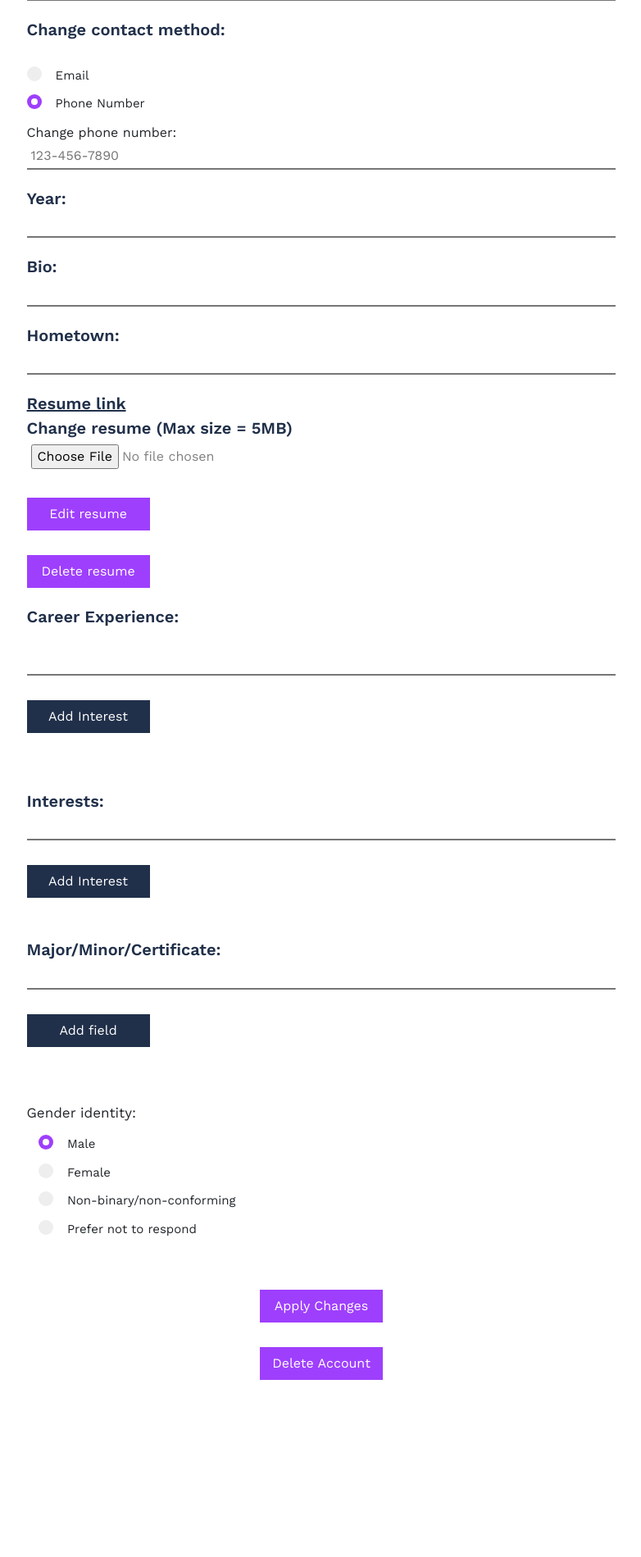
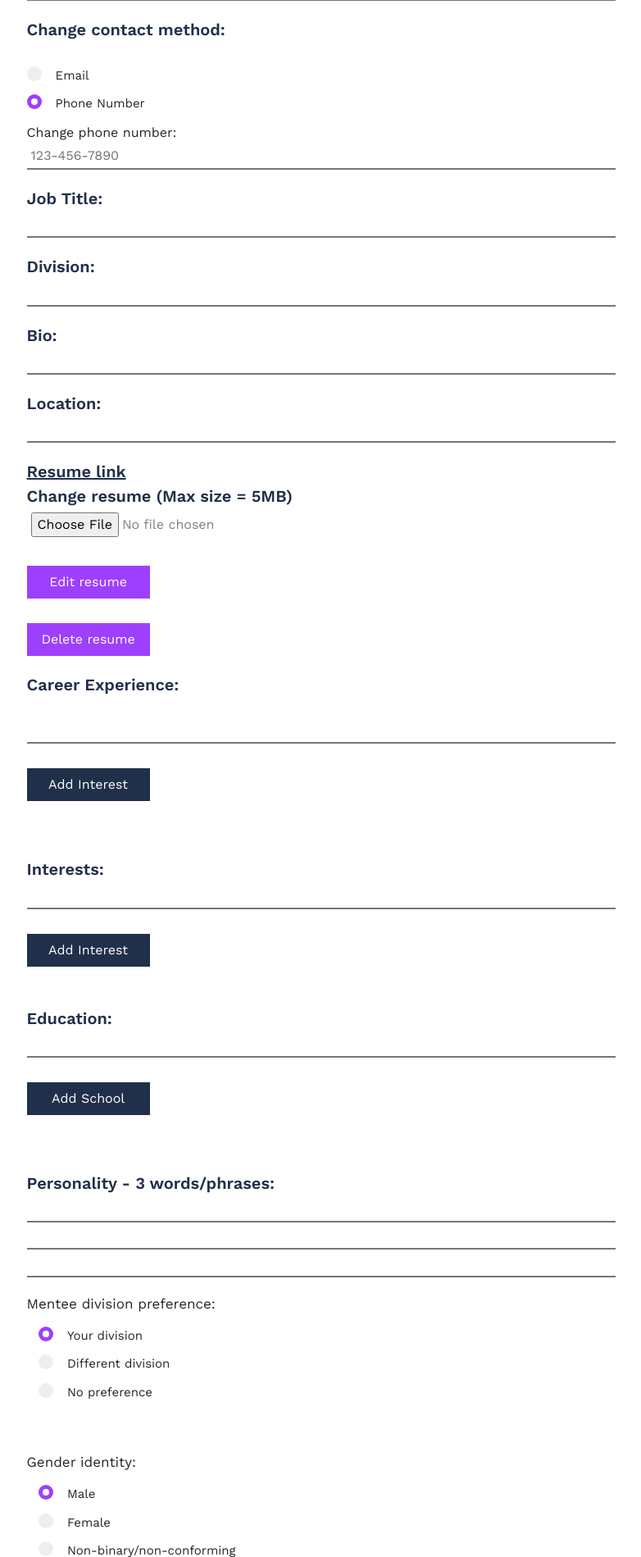
Before and after one commit to brennanb2025/leva_development, a Flask app: template app/templates/edit_profile_revised.html in a window 1280 px wide. Shown: the part 701-2600 px from the top of the page at 82% size, without its empty margins (248-1030 px from the left). Run offline with Flask 2, Linux system fonts and the light colour scheme; the template is opened without the code that fills it, so the values that code supplies are empty; parts of the project's set-up code (start-up, migrations or seed data) failed here and were passed over; some libraries are stand-ins or nearby versions.

Commit message:
Revert commit "Changes to register, profile, edit profile in preparation for beta test"

```diff
--- a/app/templates/edit_profile_revised.html
+++ b/app/templates/edit_profile_revised.html
@@ -222,8 +222,7 @@
                                             </div>
                                         </div>
 
-                                        <!-- Job title commented out for beta test -->
-                                        <!-- <div class="single">
+                                        <div class="single">
                                             <div class="label">
                                                 Job Title:
                                             </div>
@@ -231,11 +230,11 @@
                                             <div class="answer">
                                                 <input id="current_occupation" name="current_occupation" value="{{ user.current_occupation }}">
                                             </div>
-                                        </div> -->
+                                        </div>
 
                                         <div class="single">
                                             <div class="label">
-                                                Year:
+                                                Division:
                                             </div>
 
                                             <div class="answer">
@@ -255,7 +254,7 @@
 
                                         <div class="single">
                                             <div class="label">
-                                                Hometown:
+                                                Location:
                                             </div>
 
                                             <div class="answer">
@@ -373,8 +372,7 @@
 
                                         <div class="single">
                                             <div class="label">
-                                                <!-- Education: -->
-                                                Major/Minor/Certificate:
+                                                Education:
                                             </div>
 
                                             <div class="answer">
@@ -384,7 +382,7 @@
                                                         <option value="{{school.title}}">
                                                     {% endfor %}
                                                 </datalist>
-                                                <button id="addEducation" type="button" onclick="add_education()">Add field</button>
+                                                <button id="addEducation" type="button" onclick="add_education()">Add School</button>
                                                 <input type="hidden" id="num_education_listings" name="num_education_listings" value="0">
                                                 <br/><br/>
                                                 <table class="center" id="educationTable">
@@ -403,8 +401,8 @@
                                             </div>
                                         </div>
 
-                                        <!-- Personality commented out for beta test -->
-                                        <!-- <div class="single">
+
+                                        <div class="single">
                                             <div class="label">
                                                 Personality - 3 words/phrases:
                                             </div>
@@ -425,7 +423,7 @@
                                                     </ul>
                                                 {% endif %}
                                             {% endwith %}
-                                        </div> -->
+                                        </div>
 
                                         <!--
                                         <div class="single">
@@ -439,8 +437,7 @@
                                         </div>
                                         -->
 
-                                        <!-- Gender and Division preferences commented out for beta test -->
-                                        <!-- <div class="Mentor">
+                                        <div class="Mentor">
                                             {% if user.is_student %}
                                                 <label>Mentor gender preference:</label>
                                                 <div class="input-container">
@@ -541,7 +538,7 @@
                                                     </label>
                                                 {% endif %}
                                             </div>
-                                        </div> -->
+                                        </div>
 
                                         {% if genderIdentity is not none and not user.is_student  %}
                                         <div class="Mentor">
--- a/config.py
+++ b/config.py
@@ -16,7 +16,7 @@ class Config(object):
     SQLALCHEMY_DATABASE_URI = os.environ.get('DATABASE_URL')
 
     #running locally
-    SQLALCHEMY_DATABASE_URI = 'sqlite:///' + os.path.join(basedir, 'app.db')
+    #SQLALCHEMY_DATABASE_URI = 'sqlite:///' + os.path.join(basedir, 'app.db')
 
     SQLALCHEMY_TRACK_MODIFICATIONS = False #dont need a notification every time the database is changed
     #configure app.db database, store it in basedir.
--- a/visualizeData.py
+++ b/visualizeData.py
@@ -1,12 +1,8 @@
 from app import db
-from app.input_sets.models import User, Business
+from app.input_sets.models import Event, Select, Business
 
 for b in Business.query.all():
     print(b)
-
-for u in User.query.all():
-    print(u.email)
-    print(u.first_name)
 
 """
 Event.query.filter_by(action=16).delete()
```
Also changed, not shown: app/input_sets/forms.py (+3 -10 lines), app/static/js_files/register.js (+14 -15 lines), app/templates/profile.html (+15 -15 lines), app/templates/register1.html (+18 -19 lines), app.db.
